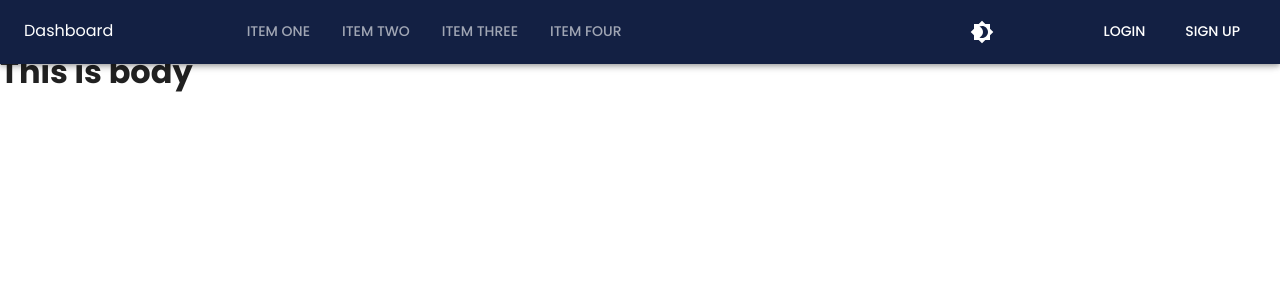
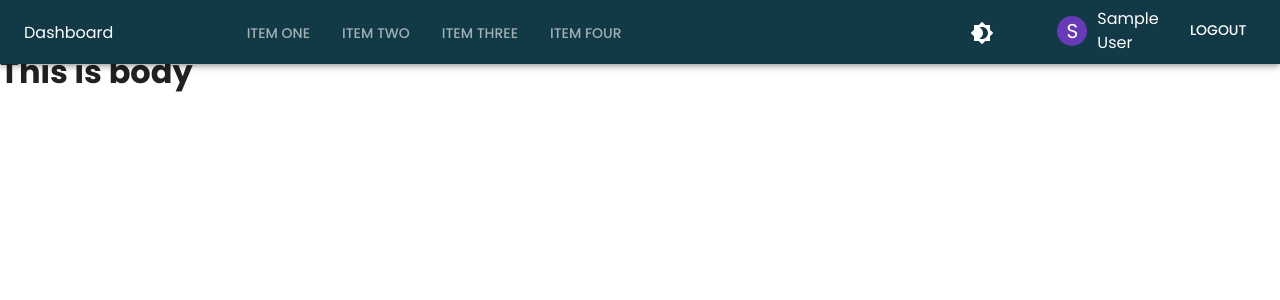
Before and after one commit to deepakkumar1097/CRM_FE, a React (Vite) app: page /home in a window 1280 px wide. Shown: the top 300 px of the page. Built offline with nearby package versions, Linux system fonts and the light colour scheme; sample sign-in values are in the browser's storage.

Commit message:
logout, persisted darkmode

```diff
--- a/package.json
+++ b/package.json
@@ -19,7 +19,8 @@
     "react-dom": "^18.2.0",
     "react-redux": "^8.1.3",
     "react-router-dom": "^6.16.0",
-    "redux": "^4.2.1"
+    "redux": "^4.2.1",
+    "redux-devtools-extension": "^2.13.9"
   },
   "devDependencies": {
     "@types/react": "^18.2.15",
--- a/src/components/DrawerComp.jsx
+++ b/src/components/DrawerComp.jsx
@@ -6,17 +6,30 @@ import {
   ListItemButton,
   ListItemIcon,
   ListItemText,
+  Button,
 } from "@mui/material";
 import MenuRoundedIcon from "@mui/icons-material/MenuRounded";
+import SportsGymnasticsIcon from "@mui/icons-material/SportsGymnastics";
+import FitnessCenterIcon from "@mui/icons-material/FitnessCenter";
+import AccountBalanceWalletIcon from "@mui/icons-material/AccountBalanceWallet";
+import AddTaskIcon from "@mui/icons-material/AddTask";
+import LogoutIcon from "@mui/icons-material/Logout";
 
-function DrawerComp({ links }) {
+const listButtonIcon = [
+  SportsGymnasticsIcon,
+  FitnessCenterIcon,
+  AccountBalanceWalletIcon,
+  AddTaskIcon,
+];
+
+function DrawerComp({ links, isLoggedIn, handleLogout }) {
   const [open, setOpen] = useState(false);
   return (
     <>
       {" "}
       <Drawer
         PaperProps={{
-          sx: { backgroundColor: "#132043", width: "200px" },
+          sx: { backgroundColor: "#113946", width: "200px" },
         }}
         anchor="left"
         open={open}
@@ -25,12 +38,27 @@ function DrawerComp({ links }) {
         <List>
           {links.map((item, index) => (
             <ListItemButton key={index} onClick={() => setOpen(false)}>
-              <ListItemIcon>
-                <ListItemText sx={{ color: "white" }}>{item}</ListItemText>
+              <ListItemIcon sx={{ color: "white" }}>
+                {listButtonIcon[index] &&
+                  React.createElement(listButtonIcon[index])}
               </ListItemIcon>
+              <ListItemText sx={{ color: "white" }}>{item}</ListItemText>
             </ListItemButton>
           ))}
         </List>
+        {isLoggedIn && (
+          <div className="logout">
+            <List>
+              <ListItemButton onClick={handleLogout}>
+                <ListItemIcon sx={{ color: "white" }}>
+                  {" "}
+                  <LogoutIcon />
+                </ListItemIcon>
+                <ListItemText sx={{ color: "white" }}>Logout</ListItemText>
+              </ListItemButton>
+            </List>
+          </div>
+        )}
       </Drawer>
       <IconButton sx={{ marginLeft: "auto" }} onClick={() => setOpen(!open)}>
         <MenuRoundedIcon style={{ color: "white" }} />
--- a/src/components/Navbar.jsx
+++ b/src/components/Navbar.jsx
@@ -11,14 +11,43 @@ import {
   useMediaQuery,
 } from "@mui/material";
 import { useTheme } from "@mui/material/styles";
+import { useNavigate } from "react-router-dom";
+import { useSelector } from "react-redux";
 import DrawerComp from "./DrawerComp";
 import DarkMode from "./DarkMode";
+import Avatar from "@mui/material/Avatar";
+import { deepPurple } from "@mui/material/colors";
 
 function Navbar({ links, ColorModeContext }) {
   const theme = useTheme();
+  const [value, setValue] = useState();
+
+  let navigate = useNavigate();
+
   const isMatch = useMediaQuery(theme.breakpoints.down("lg"));
+  const isSmallDevice = useMediaQuery(theme.breakpoints.down("sm"));
+
   const colorMode = React.useContext(ColorModeContext);
-  const [value, setValue] = useState();
+
+  const { user } = useSelector((user) => ({ ...user }));
+  console.log(user.name);
+
+  // Check if the user is logged in
+  const isLoggedIn = localStorage.getItem("isLoggedIn") === "true";
+
+  const handleLogout = () => {
+    // Perform the logout actions (e.g., clearing user session)
+    localStorage.removeItem("isLoggedIn"); // Example: Clear a "isLoggedIn" flag
+    localStorage.removeItem("user");
+    localStorage.removeItem("token");
+    localStorage.removeItem("loginUser"); // Example: Clear a user token if used
+    // Redirect to the sign-in page
+    navigate("/signin");
+    // window.location.href = "/signin";
+  };
+
+  const firstLetter = user.name[0].toUpperCase();
+  console.log(firstLetter);
 
   return (
     <Box
@@ -33,14 +62,36 @@ function Navbar({ links, ColorModeContext }) {
         p: 3,
       }}
     >
-      <AppBar sx={{ backgroundColor: "#132043" }}>
+      <AppBar sx={{ backgroundColor: "#113946" }}>
         <Toolbar>
           {isMatch ? (
             <>
-              <Typography>Dashboard</Typography>
+              <Typography>Dashboard</Typography>{" "}
               <div className="mobile_view">
+                {!isSmallDevice && (
+                  <>
+                    <div className="user-profile">
+                      <Avatar
+                        sx={{
+                          bgcolor: deepPurple[500],
+                          width: "30px",
+                          height: "30px",
+                        }}
+                      >
+                        {firstLetter}
+                      </Avatar>
+                      <Typography sx={{ marginRight: 1 }}>
+                        {user.name}
+                      </Typography>
+                    </div>
+                  </>
+                )}
                 <DarkMode colorMode={colorMode} theme={theme} />
-                <DrawerComp links={links} />
+                <DrawerComp
+                  links={links}
+                  isLoggedIn={isLoggedIn}
+                  handleLogout={handleLogout}
+                />
               </div>
             </>
           ) : (
@@ -62,13 +113,35 @@ function Navbar({ links, ColorModeContext }) {
               </Grid>
               <DarkMode colorMode={colorMode} theme={theme} xs={1} />
               <Grid item xs={2} alignItems="center">
-                <Box display="flex">
-                  <Button sx={{ marginLeft: "auto" }} variant="primary">
-                    Login
-                  </Button>
-                  <Button sx={{ marginLeft: 1 }} variant="primary">
+                <Box display="flex" alignItems={"center"}>
+                  {isLoggedIn && (
+                    <>
+                      <div className="user-profile">
+                        <Avatar
+                          sx={{
+                            bgcolor: deepPurple[500],
+                            width: "30px",
+                            height: "30px",
+                          }}
+                        >
+                          {firstLetter}
+                        </Avatar>
+                        <Typography sx={{ marginRight: 1 }}>
+                          {user.name}
+                        </Typography>
+                      </div>
+                      <Button
+                        sx={{ marginLeft: 1 }}
+                        variant="primary"
+                        onClick={handleLogout}
+                      >
+                        Logout
+                      </Button>
+                    </>
+                  )}
+                  {/* <Button sx={{ marginLeft: 1 }} variant="primary">
                     Sign Up
-                  </Button>
+                  </Button> */}
                 </Box>
               </Grid>
             </Grid>
--- a/src/components/SignIn.jsx
+++ b/src/components/SignIn.jsx
@@ -1,5 +1,6 @@
 import React, { useState } from "react";
 import axios from "axios";
+import { useDispatch } from "react-redux";
 import { useNavigate } from "react-router-dom";
 import { Link } from "react-router-dom";
 import Box from "@mui/material/Box";
@@ -16,6 +17,8 @@ function SignIn() {
   const handleUserIdChange = (e) => setUserId(e.target.value);
   const handlePasswordChange = (e) => setPassword(e.target.value);
 
+  const dispatch = useDispatch();
+
   const handleSubmit = async (e) => {
     e.preventDefault();
     try {
@@ -31,6 +34,11 @@ function SignIn() {
         const token = response.data.user.accessToken;
 
         localStorage.setItem("token", token);
+        localStorage.setItem("isLoggedIn", "true");
+        localStorage.setItem("user", JSON.stringify(response.data.user));
+
+        dispatch({ type: "LOGIN", payload: response.data.user });
+        localStorage.setItem("loginUser", response.data);
 
         navigate("/home");
       } else {
--- a/src/main.jsx
+++ b/src/main.jsx
@@ -1,12 +1,28 @@
-import React from "react";
+import React, { useEffect } from "react";
 import ReactDOM from "react-dom/client";
 import { BrowserRouter } from "react-router-dom";
+import { legacy_createStore as createStore } from "redux";
 import { Provider } from "react-redux";
-import store from "./redux/store";
+import rootReducer from "./redux/store";
+import { composeWithDevTools } from "redux-devtools-extension";
 import App from "./App.jsx";
 import "./styles/App.css";
 
-ReactDOM.createRoot(document.getElementById("root")).render(
+const store = createStore(rootReducer, composeWithDevTools());
+
+function AppWrapper() {
+  useEffect(() => {
+    // Check if user data is available in localStorage
+    const userData = JSON.parse(localStorage.getItem("user"));
+    const isLoggedIn = localStorage.getItem("isLoggedIn") === "true";
+
+    // If user data is available, dispatch the LOGIN action
+    if (userData && isLoggedIn) {
+      store.dispatch({ type: "LOGIN", payload: userData });
+    }
+  }, []);
+
+  return (
     <React.StrictMode>
       <Provider store={store}>
         <BrowserRouter>
@@ -15,3 +31,6 @@ ReactDOM.createRoot(document.getElementById("root")).render(
       </Provider>
     </React.StrictMode>
   );
+}
+
+ReactDOM.createRoot(document.getElementById("root")).render(<AppWrapper />);
--- a/src/pages/Home.jsx
+++ b/src/pages/Home.jsx
@@ -35,11 +35,33 @@ export default function ToggleColorMode() {
     if (storedMode) {
       setMode(storedMode);
     }
+
+    // Check if the user is logged in and set the flag accordingly
+    const isLoggedIn = localStorage.getItem("isLoggedIn");
+    if (isLoggedIn === "true") {
+      // User is logged in, set a flag to indicate that
+      localStorage.setItem("isLoggedIn", "true");
+    } else {
+      // User is not logged in, remove the flag
+      localStorage.removeItem("isLoggedIn");
+    }
   }, []);
 
   const theme = React.useMemo(
     () =>
       createTheme({
+        svg: {
+          color: "white",
+        },
+        breakpoints: {
+          values: {
+            xs: 0,
+            sm: 425,
+            md: 900,
+            lg: 1200,
+            xl: 1536,
+          },
+        },
         typography: {
           fontFamily: "Poppins",
         },
--- a/src/redux/actions/darkModeAction.js
+++ /dev/null
@@ -1,3 +0,0 @@
-export const toggleDarkMode = () => ({
-  type: "TOGGLE_DARK_MODE",
-});
--- a/src/redux/reducers/darkModeReducer.js
+++ /dev/null
@@ -1,14 +0,0 @@
-const initialState = {
-  darkMode: false,
-};
-
-const darkModeReducer = (state = initialState, action) => {
-  switch (action.type) {
-    case "TOGGLE_DARK_MODE":
-      return { ...state, darkMode: !state.darkMode };
-    default:
-      return state;
-  }
-};
-
-export default darkModeReducer;
--- /dev/null
+++ b/src/redux/reducers/userReducer.js
@@ -0,0 +1,13 @@
+export function userReducer(
+  state = localStorage.getItem("user")
+    ? JSON.parse(localStorage.getItem("user"))
+    : {},
+  action
+) {
+  switch (action.type) {
+    case "LOGIN":
+      return action.payload;
+    default:
+      return state;
+  }
+}
--- a/src/redux/store.js
+++ b/src/redux/store.js
@@ -1,6 +1,8 @@
-import { createStore } from "redux";
-import darkModeReducer from "./reducers/darkModeReducer";
+import { combineReducers } from "redux";
+import { userReducer } from "./reducers/userReducer";
 
-const store = createStore(darkModeReducer);
+const rootReducer = combineReducers({
+  user: userReducer,
+});
 
-export default store;
+export default rootReducer;
--- a/src/styles/App.css
+++ b/src/styles/App.css
@@ -23,4 +23,20 @@ body {
 .mobile_view {
   display: flex;
   margin-left: auto;
+  align-items: center;
 }
+.user-profile {
+  display: flex;
+  align-items: center;
+  gap: 10px;
+}
+.css-cgxari-MuiAvatar-root,
+.css-1p5rodp-MuiAvatar-root {
+  font-size: 14px !important;
+}
+.logout {
+  display: flex;
+  align-items: center;
+  margin-top: auto;
+  margin-bottom: 10px;
+}
```
Also changed, not shown: 1 other file (tests, documents, lock files or other folders). Lines whose indentation alone changed are shown as unchanged.
